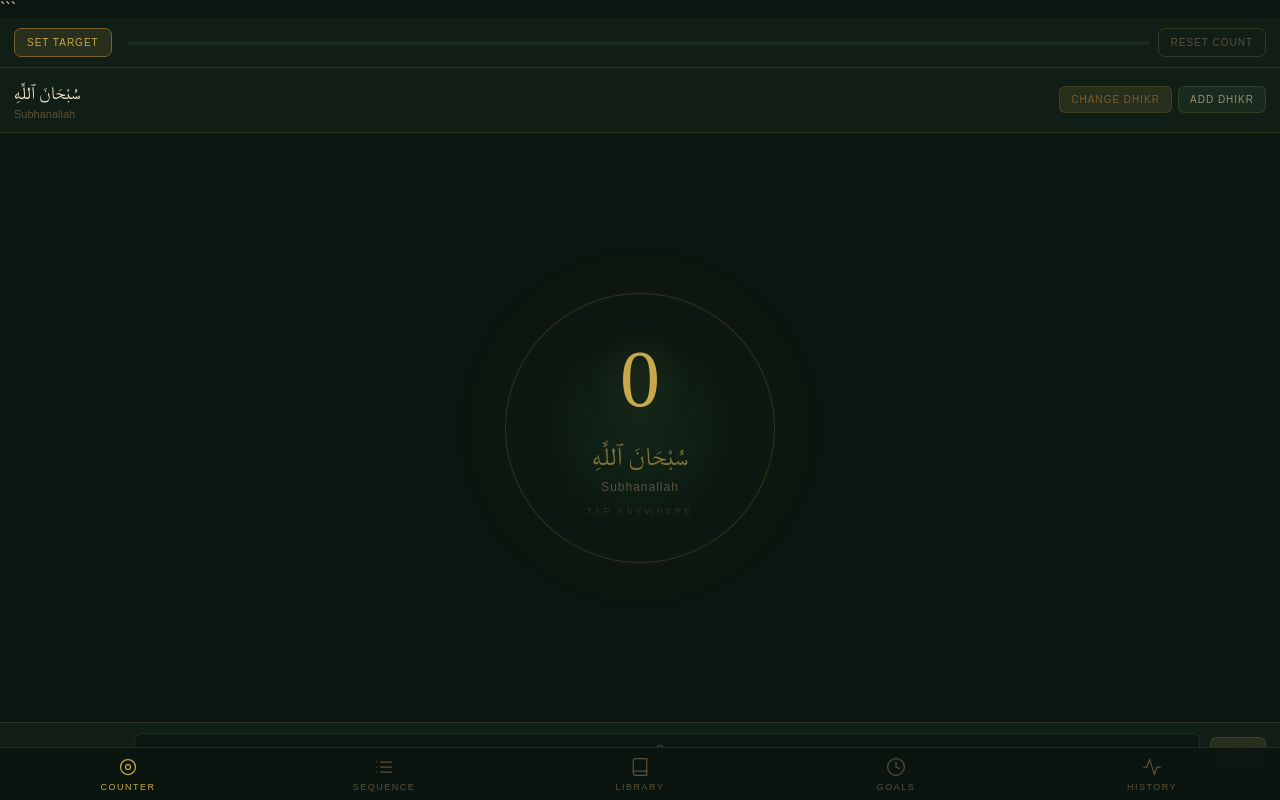
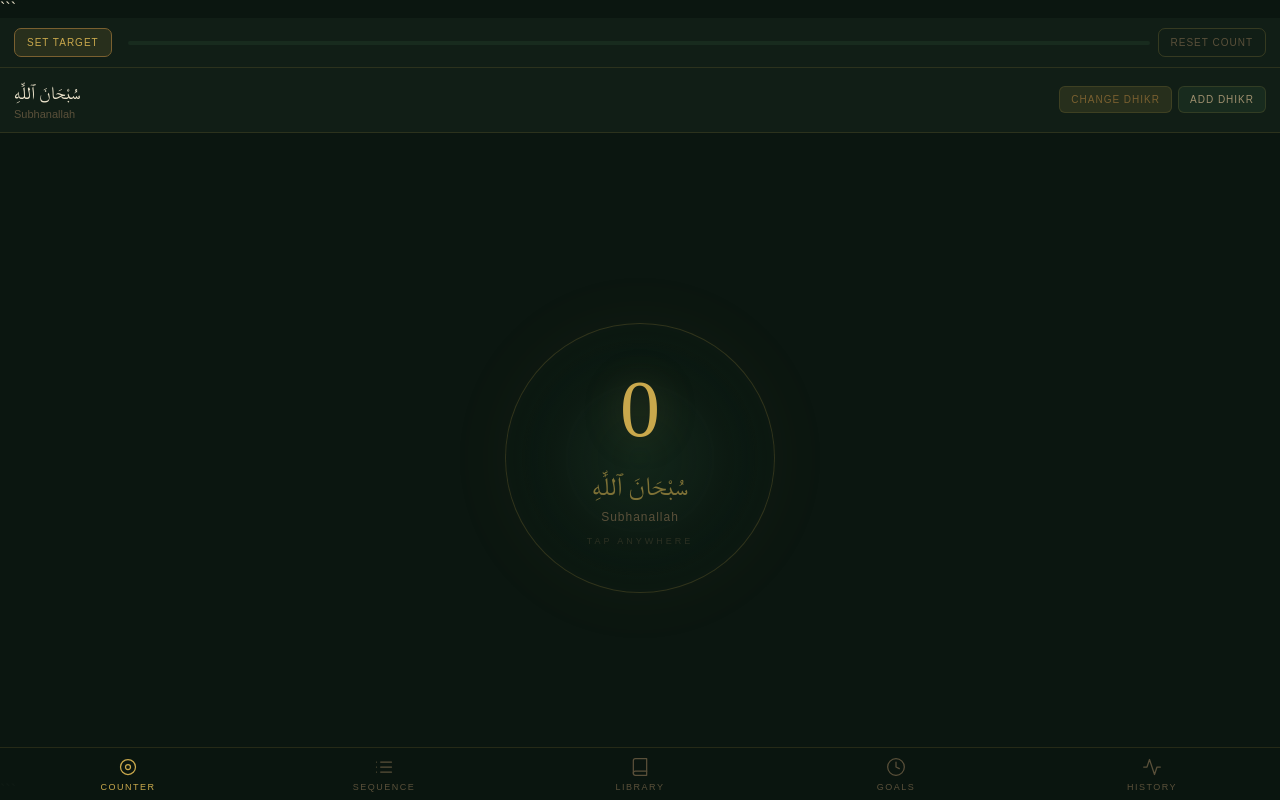
Before and after one commit to zackietlk/TasbihByRazahk, a plain HTML site: page index.html in a window 1280 px wide. Drawn offline with Linux system fonts and the light colour scheme.

Commit message:
Remove continue-from input and associated styles
Removed the continue-from input section and related styles.

````diff
--- a/index.html
+++ b/index.html
@@ -346,32 +346,6 @@ animation: ripple-anim 0.55s ease-out forwards; pointer-events: none;
 }
 @keyframes ripple-anim { to { transform: scale(5); opacity: 0; } }
 
-.counter-bottom {
-padding: 10px 14px; border-top: 1px solid rgba(201,168,76,0.14);
-display: flex; align-items: center; gap: 10px;
-flex-shrink: 0; background: #111e16;
-}
-.counter-bottom label {
-font-size: 10px; letter-spacing: 2px; text-transform: uppercase;
-color: #5a503a; -webkit-text-fill-color: #5a503a;
-white-space: nowrap; flex-shrink: 0;
-}
-#continue-input {
-flex: 1; font-family: ‘Amiri’, serif; font-size: 18px;
-text-align: center; padding: 8px 10px;
-background: #0b1610 !important; color: #ede4cc !important;
--webkit-text-fill-color: #ede4cc !important;
-border: 1px solid rgba(201,168,76,0.14); border-radius: 8px;
-}
-#btn-continue-set {
-background: rgba(201,168,76,0.12) !important;
-border: 1px solid rgba(201,168,76,0.14) !important;
-color: #c9a84c !important; -webkit-text-fill-color: #c9a84c !important;
-font-size: 11px; letter-spacing: 1.5px; text-transform: uppercase;
-padding: 9px 14px; border-radius: 7px; cursor: pointer;
-white-space: nowrap; flex-shrink: 0; font-family: ‘Outfit’, sans-serif;
-}
-
 /* Milestone overlay */
 #milestone-overlay {
 position: fixed; inset: 0; z-index: 1800;
@@ -969,12 +943,6 @@ background: #182b1e !important; color: #ede4cc !important;
 -webkit-text-fill-color: #ede4cc !important;
 }
 
-/* Continue from input */
-#continue-input {
-background: #0b1610 !important; color: #ede4cc !important;
--webkit-text-fill-color: #ede4cc !important;
-}
-
 /* Target input */
 #target-input {
 background: #182b1e !important; color: #ede4cc !important;
@@ -1029,13 +997,6 @@ background: #182b1e !important; color: #ede4cc !important;
     <div class="tap-hint">tap anywhere</div>
   </div>
 </button>
-
-<!-- BOTTOM: Continue from -->
-<div class="counter-bottom">
-  <label>Continue from</label>
-  <input type="number" id="continue-input" placeholder="0" inputmode="numeric" min="0">
-  <button id="btn-continue-set" onclick="setContinue()">Set</button>
-</div>
 ```
 
   </div>
@@ -1069,15 +1030,14 @@ background: #182b1e !important; color: #ede4cc !important;
             </div>
             <input type="number" class="seq-add-count" id="seq-add-count" placeholder="33" min="1" inputmode="numeric" value="33">
           </div>
-          <button class="btn btn-gold" style="width:100%;margin-top:4px" onclick="startSequence()">Begin Session</button>
-        </div>
-      </div>
-      <!-- Direction toggle at bottom of idle -->
-      <div class="seq-direction-row">
-        <span class="seq-direction-label">Count direction</span>
-        <div class="seq-dir-toggle">
-          <button class="seq-dir-btn active" id="seqdir-up" onclick="setSeqDir('up')">Up</button>
-          <button class="seq-dir-btn" id="seqdir-down" onclick="setSeqDir('down')">Down</button>
+          <div class="seq-direction-row" style="padding:0 0 14px 0;border-top:none;margin-bottom:4px;">
+            <span class="seq-direction-label">Count direction</span>
+            <div class="seq-dir-toggle">
+              <button class="seq-dir-btn active" id="seqdir-up" onclick="setSeqDir('up')">Up</button>
+              <button class="seq-dir-btn" id="seqdir-down" onclick="setSeqDir('down')">Down</button>
+            </div>
+          </div>
+          <button class="btn btn-gold" style="width:100%" onclick="startSequence()">Begin Session</button>
         </div>
       </div>
     </div>
@@ -1692,15 +1652,7 @@ function resetCounter() {
   updateCounterDisplay();
 }
 
-function setContinue() {
-  const v = parseInt(document.getElementById('continue-input').value);
-  if (!isNaN(v) && v >= 0) {
-    state.count = v;
-    document.getElementById('continue-input').value = '';
-    document.getElementById('continue-input').blur();
-    updateCounterDisplay();
-  }
-}
+// continue-from removed
 
 function setCounterDhikr(d) {
   state.currentDhikr = d;
@@ -2296,7 +2248,7 @@ function init() {
   renderSeqItems();
   renderPresets();
   renderLibrary();
-  document.getElementById('continue-input').addEventListener('keydown', e => { if(e.key==='Enter') setContinue(); });
+
   document.addEventListener('dblclick', e => e.preventDefault(), { passive: false });
 }
 
````
